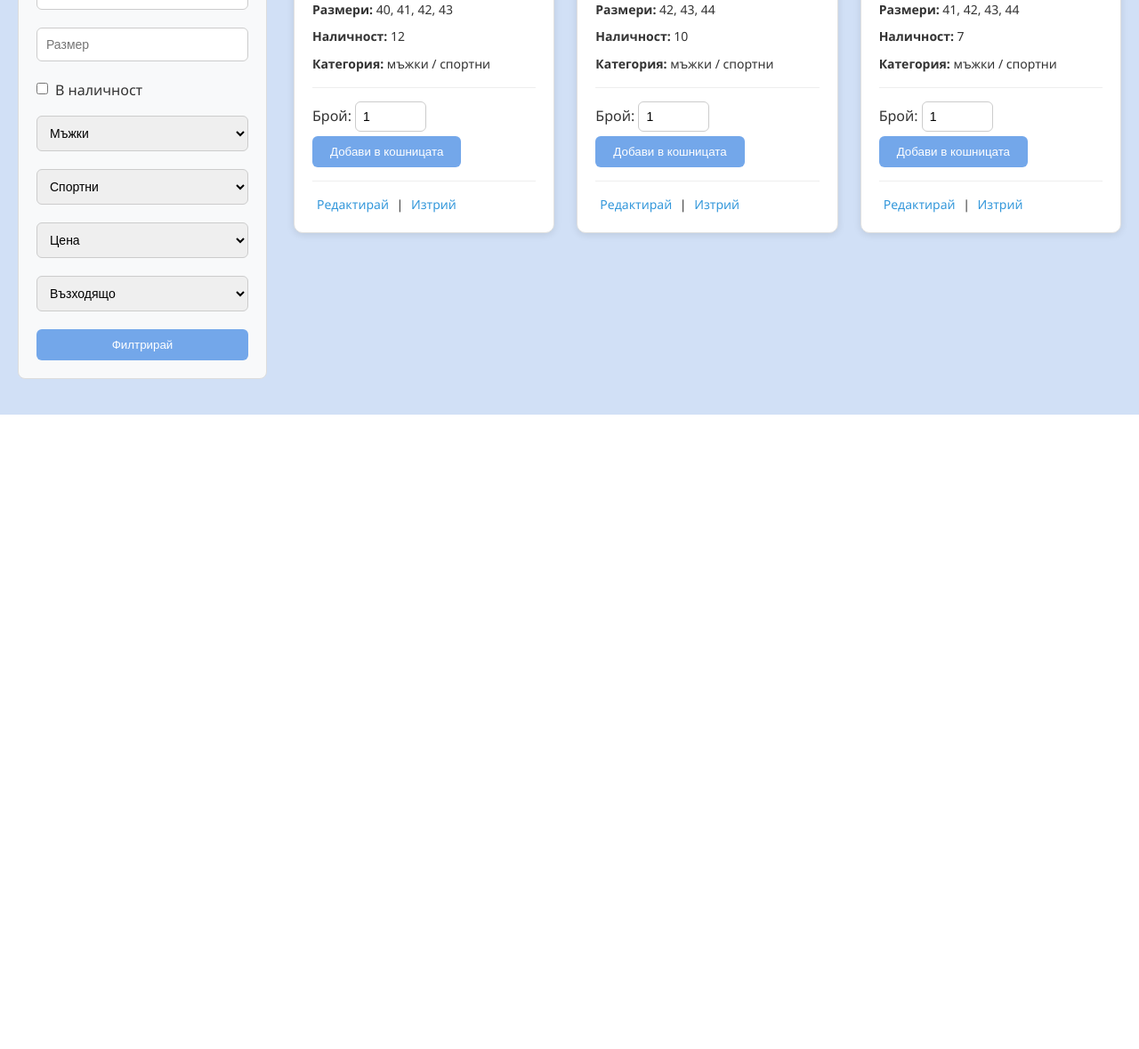
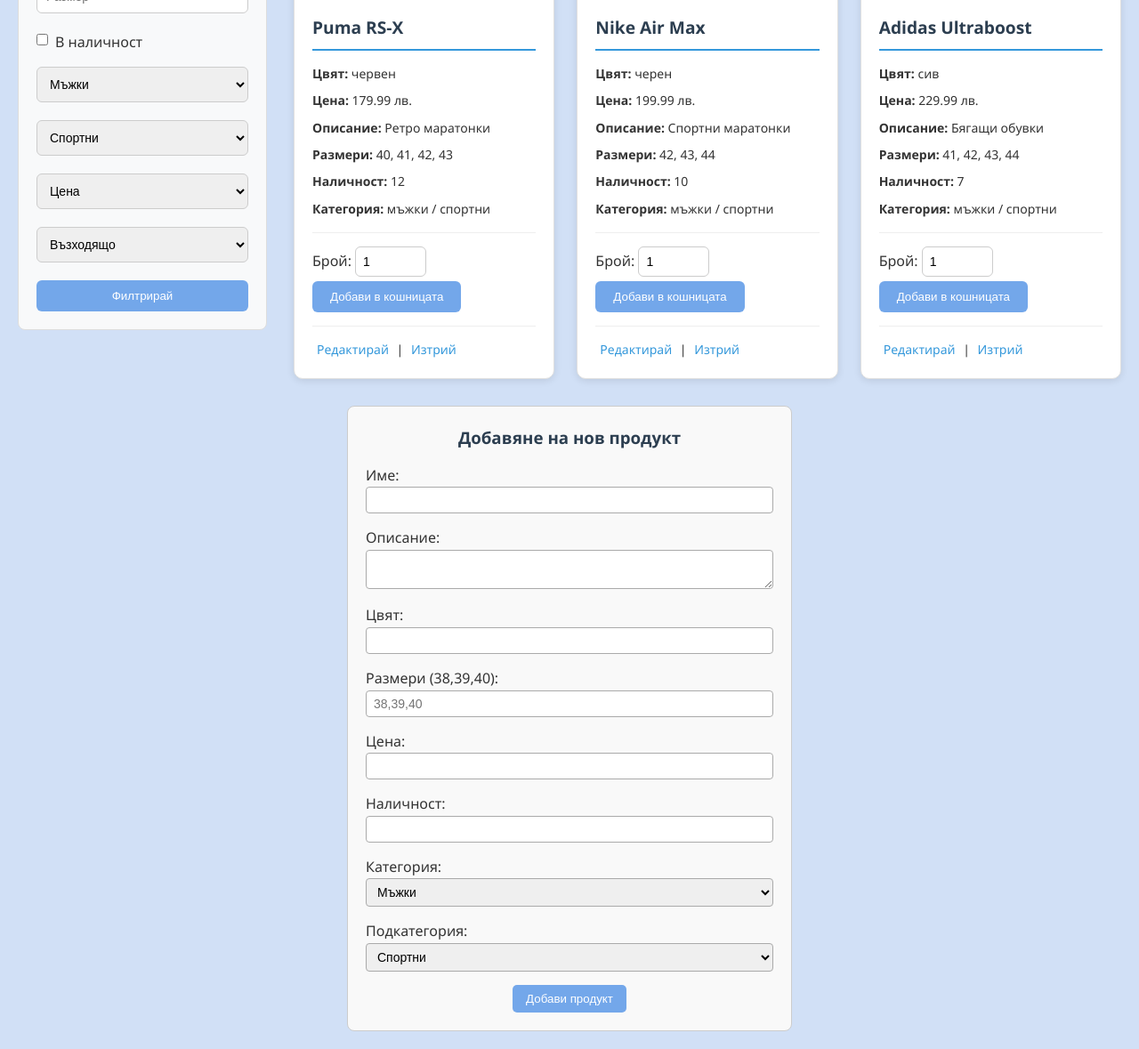
Before and after one commit to AMZheleva21/shoes-shop, a Flask app: a page that uses StepAhead/templates/catalog.html in a window 1280 px wide. Shown: the part 381-1560 px from the top of the page at 89% size. Before the commit the page ends 847 px from the top, so only its background shows below. Run offline with Flask 3, Linux system fonts and the light colour scheme; the visitor is signed in with stand-in values (Sample User, id 1).

Commit message:
Update the code

```diff
--- a/StepAhead/controllers/catalog_controller.py
+++ b/StepAhead/controllers/catalog_controller.py
@@ -3,8 +3,27 @@ from services import catalog_service
 from services.auth_service import is_admin
 catalog_bp = Blueprint("catalog", __name__)
 
-@catalog_bp.route("/", methods=["GET"])
+@catalog_bp.route("/", methods=["GET", "POST"])
 def catalog():
+    if request.method == "POST":
+        if not is_admin():
+            flash("Нямате достъп до добавяне на продукти.")
+            return redirect(url_for("catalog.catalog"))
+
+        name = request.form["name"]
+        description = request.form["description"]
+        color = request.form["color"]
+        sizes = [int(s) for s in request.form["sizes"].split(",")]
+        price = float(request.form["price"])
+        stock = int(request.form["stock"])
+        category = request.form["category"]
+        subcategory = request.form["subcategory"]
+        image_url = request.form.get("image_url")
+
+        catalog_service.add_product(name, description, color, sizes, price, stock, category, subcategory,image_url)
+        flash("Продуктът е добавен успешно.")
+        return redirect(url_for("catalog.catalog"))
+
     query = request.args.get("q", "")
     min_price = request.args.get("min_price")
     max_price = request.args.get("max_price")
@@ -40,8 +59,10 @@ def catalog():
         selected_category=category,
         selected_subcategory=subcategory,
         sort_by=sort_by,
-        order=order
+        order=order,
+        show_add_form=True,
     )
+
 
 @catalog_bp.route("/add", methods=["GET", "POST"])
 def add_product():
--- a/StepAhead/static/styles.css
+++ b/StepAhead/static/styles.css
@@ -411,3 +411,51 @@ nav {
 
 .admin-links a:hover { text-decoration: underline; }
 .welcome-container { text-align: center; padding: 100px 20px; min-height: 100vh; }
+.add-product-wrapper {
+  display: flex;
+  justify-content: center;
+  margin-top: 30px;
+}
+
+.add-product-form {
+  width: 500px;
+  padding: 20px;
+  border: 1px solid #ccc;
+  background: #f9f9f9;
+  border-radius: 8px;
+}
+
+.add-product-form h3 {
+  margin-bottom: 15px;
+  text-align: center;
+}
+
+.add-product-form .form-group {
+  margin-bottom: 10px;
+}
+
+.add-product-form input,
+.add-product-form textarea,
+.add-product-form select {
+  width: 100%;
+  padding: 6px 8px;
+  border: 1px solid #aaa;
+  border-radius: 4px;
+}
+
+.add-product-form button.btn-submit {
+  margin-top: 10px;
+  padding: 8px 15px;
+  background: #73a7ea;
+  color: white;
+  border: none;
+  border-radius: 5px;
+  cursor: pointer;
+  display: block;
+  margin-left: auto;
+  margin-right: auto;
+}
+
+.add-product-form button.btn-submit:hover {
+  background: #0056b3;
+}
--- a/StepAhead/templates/catalog.html
+++ b/StepAhead/templates/catalog.html
@@ -1,7 +1,5 @@
 {% extends "base.html" %}
 {% block content %}
-<h2>Каталог с обувки</h2>
-
 <div class="search-box">
   <form method="get" action="{{ url_for('catalog.catalog') }}">
     <input type="text" name="q" placeholder="Търсене по име или цвят"
@@ -9,6 +7,7 @@
     <button type="submit">Търсене</button>
   </form>
 </div>
+
 
 <div class="catalog-layout">
 
@@ -62,6 +61,10 @@
       <div class="product-grid">
         {% for p in products %}
           <div class="product-card">
+          {% if p.image_url %}
+    <img src="{{ p.image_url }}" alt="{{ p.name }}"
+         style="width:100%; height:200px; object-fit:cover; border-radius:8px; margin-bottom:10px;">
+  {% endif %}
             <h4>{{ p.name }}</h4>
             <p><b>Цвят:</b> {{ p.color }}</p>
             <p><b>Цена:</b> {{ p.price }} лв.</p>
@@ -90,4 +93,63 @@
     {% endif %}
   </section>
 </div>
+    {% if is_admin and show_add_form %}
+<div class="add-product-wrapper">
+  <div class="add-product-form">
+    <h3>Добавяне на нов продукт</h3>
+    <form method="post" action="{{ url_for('catalog.catalog') }}">
+      <div class="form-group">
+        <label>Име:</label>
+        <input type="text" name="name" required>
+      </div>
+
+      <div class="form-group">
+        <label>Описание:</label>
+        <textarea name="description" required></textarea>
+      </div>
+
+      <div class="form-group">
+        <label>Цвят:</label>
+        <input type="text" name="color" required>
+      </div>
+
+      <div class="form-group">
+        <label>Размери (38,39,40):</label>
+        <input type="text" name="sizes" placeholder="38,39,40" required>
+      </div>
+
+      <div class="form-group">
+        <label>Цена:</label>
+        <input type="number" step="0.01" name="price" required>
+      </div>
+
+      <div class="form-group">
+        <label>Наличност:</label>
+        <input type="number" name="stock" required>
+      </div>
+
+      <div class="form-group">
+        <label>Категория:</label>
+        <select name="category" required>
+          <option value="мъжки">Мъжки</option>
+          <option value="женски">Женски</option>
+          <option value="детски">Детски</option>
+        </select>
+      </div>
+
+      <div class="form-group">
+        <label>Подкатегория:</label>
+        <select name="subcategory" required>
+          <option value="спортни">Спортни</option>
+          <option value="официални">Официални</option>
+          <option value="ежедневни">Ежедневни</option>
+        </select>
+      </div>
+
+      <button type="submit" class="btn-submit">Добави продукт</button>
+    </form>
+  </div>
+</div>
+{% endif %}
+
 {% endblock %}
```
Also changed, not shown: StepAhead/services/catalog_service.py (+32 -30 lines).
